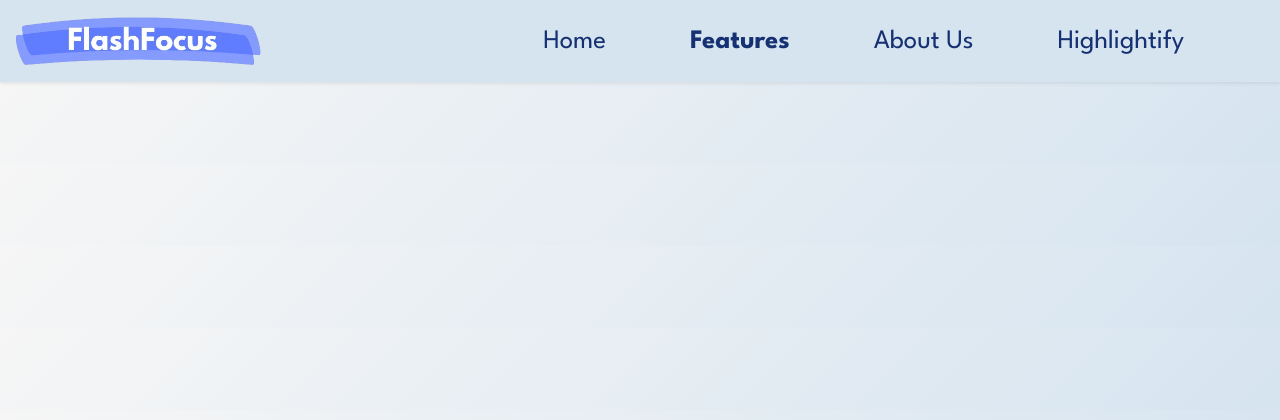
After one commit to B-Eddie/FlashFocus, a Flask app: template myapp/templates/features.html in a window 1280 px wide. The commit adds this page. Shown: the top 420 px of the page. Run offline with Flask 3, Linux system fonts and the light colour scheme; the template is opened without the code that fills it, so the values that code supplies are empty.

Commit message:
adding features page

```diff
--- a/myapp/static/css/about.css
+++ b/myapp/static/css/about.css
@@ -2,7 +2,6 @@ body {
     background-image: linear-gradient(45deg, var(--3), var(--4));
     overflow: hidden; /* Disable scrolling for the entire page */
 }
-
 main {
     height: 100vh; /* Set the height of the main element to 100% of the viewport height */
     display: flex;
--- /dev/null
+++ b/myapp/static/css/features.css
@@ -0,0 +1,3 @@
+body {
+    background-image: linear-gradient(45deg, var(--3), var(--4));
+}
--- /dev/null
+++ b/myapp/templates/features.html
@@ -0,0 +1,26 @@
+<!DOCTYPE html>
+<html lang="en">
+<head>
+    <meta charset="UTF-8">
+    <meta name="viewport" content="width=device-width, initial-scale=1.0">
+
+    <link rel="stylesheet" href="../static/css/home.css">
+    <link rel="stylesheet" href="../static/css/header.css">
+    <link rel="stylesheet" href="../static/css/default.css">
+
+    <link rel="preconnect" href="https://fonts.googleapis.com">
+    <link rel="preconnect" href="https://fonts.gstatic.com" crossorigin>
+    <link href="https://fonts.googleapis.com/css2?family=League+Spartan:wght@100..900&display=swap" rel="stylesheet">
+
+
+    <title>FlashFocus</title>
+</head>
+    <header>
+        <img src="../static/assets/images/long-logo.png" alt="Logo" height="50">
+        <nav>
+            <a href="index.html">Home</a>
+            <a href="features.html"><strong>Features</strong></a>
+            <a href="about-us.html">About Us</a>
+            <a href="highlightify.html">Highlightify</a>
+        </nav>
+    </header>
```
